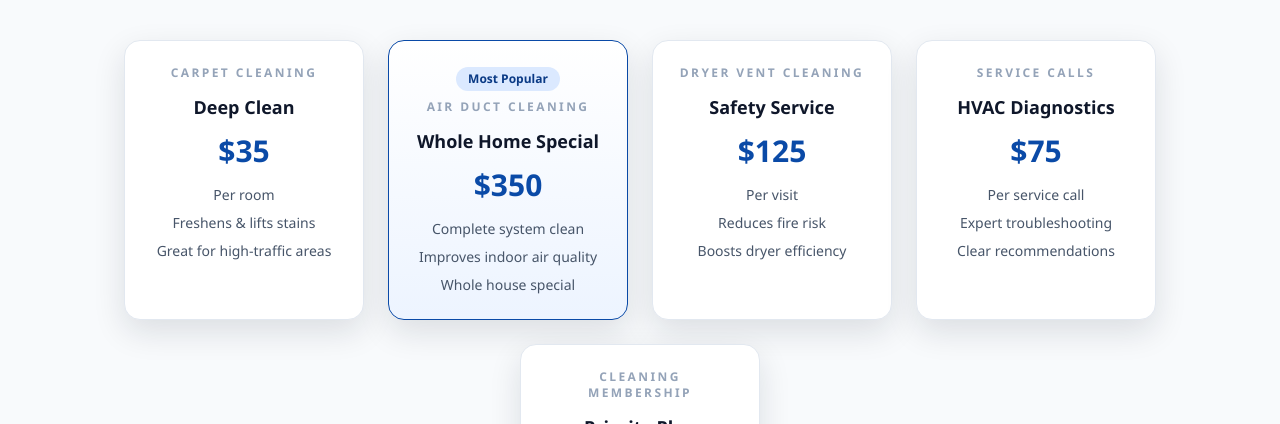
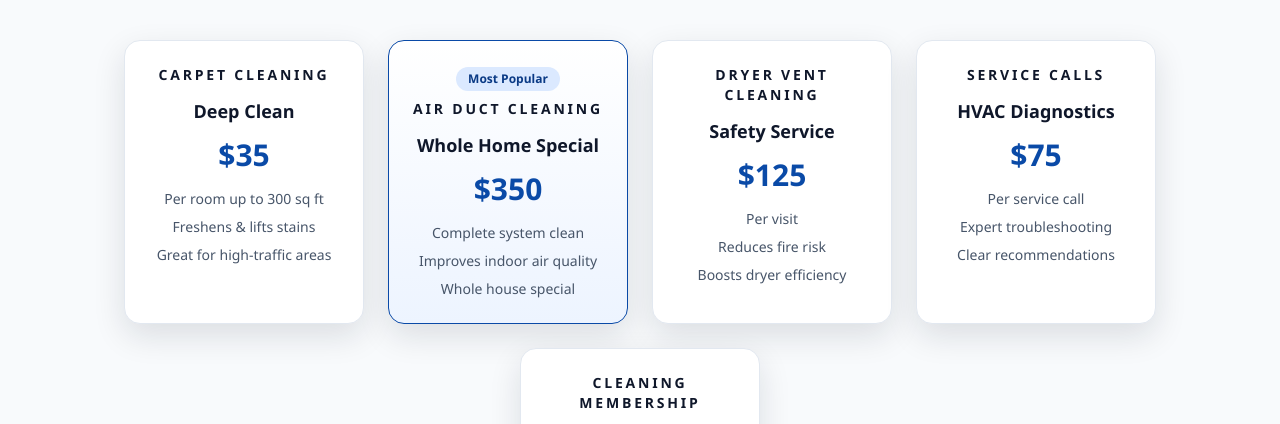
Before and after one commit to ClearsiteConsultants/Every-Hour-Heating-and-Air, a React (Vite) app: page / in a window 1280 px wide. Shown: the part 2142-2566 px from the top of the page. Built offline with nearby package versions, Linux system fonts and the light colour scheme.

Commit message:
Update pricing labels and carpet details

```diff
--- a/src/App.tsx
+++ b/src/App.tsx
@@ -44,7 +44,11 @@ const pricing = [
     label: "Carpet Cleaning",
     title: "Deep Clean",
     price: "$35",
-    items: ["Per room", "Freshens & lifts stains", "Great for high-traffic areas"]
+    items: [
+      "Per room up to 300 sq ft",
+      "Freshens & lifts stains",
+      "Great for high-traffic areas"
+    ]
   },
   {
     label: "Air Duct Cleaning",
@@ -133,7 +137,7 @@ export default function App() {
           <div className="mx-auto grid min-h-[680px] w-[min(1200px,92vw)] items-center gap-12 lg:grid-cols-[0.9fr_1.1fr]">
             <div className="mx-auto flex h-[440px] w-[440px] items-center justify-center rounded-3xl bg-slate-50 p-6 shadow-sm sm:h-[500px] sm:w-[500px] md:h-[560px] md:w-[560px]">
               <img
-                src="/IMG6666.png"
+                src="/IMG8888.png"
                 alt="Every Hour Heating and Air banner"
                 className="h-full w-full rounded-full object-contain shadow-sm"
               />
@@ -252,7 +256,7 @@ export default function App() {
                       Most Popular
                     </span>
                   )}
-                  <p className="text-xs font-semibold uppercase tracking-[0.2em] text-slate-400">
+                  <p className="text-sm font-bold uppercase tracking-[0.2em] text-slate-900">
                     {item.label}
                   </p>
                   <h3 className="mt-3 text-lg font-semibold">{item.title}</h3>
```
Also changed, not shown: assets/IMG8888.png (added).
